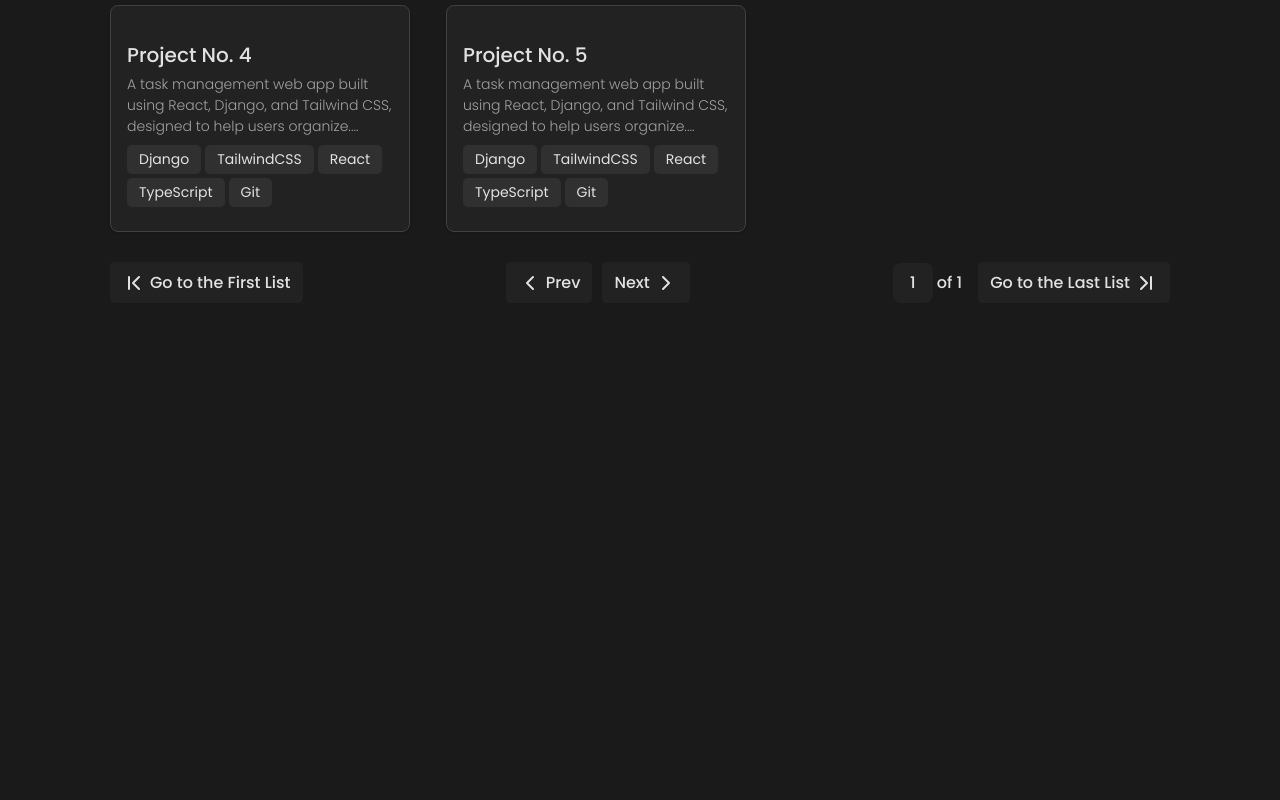
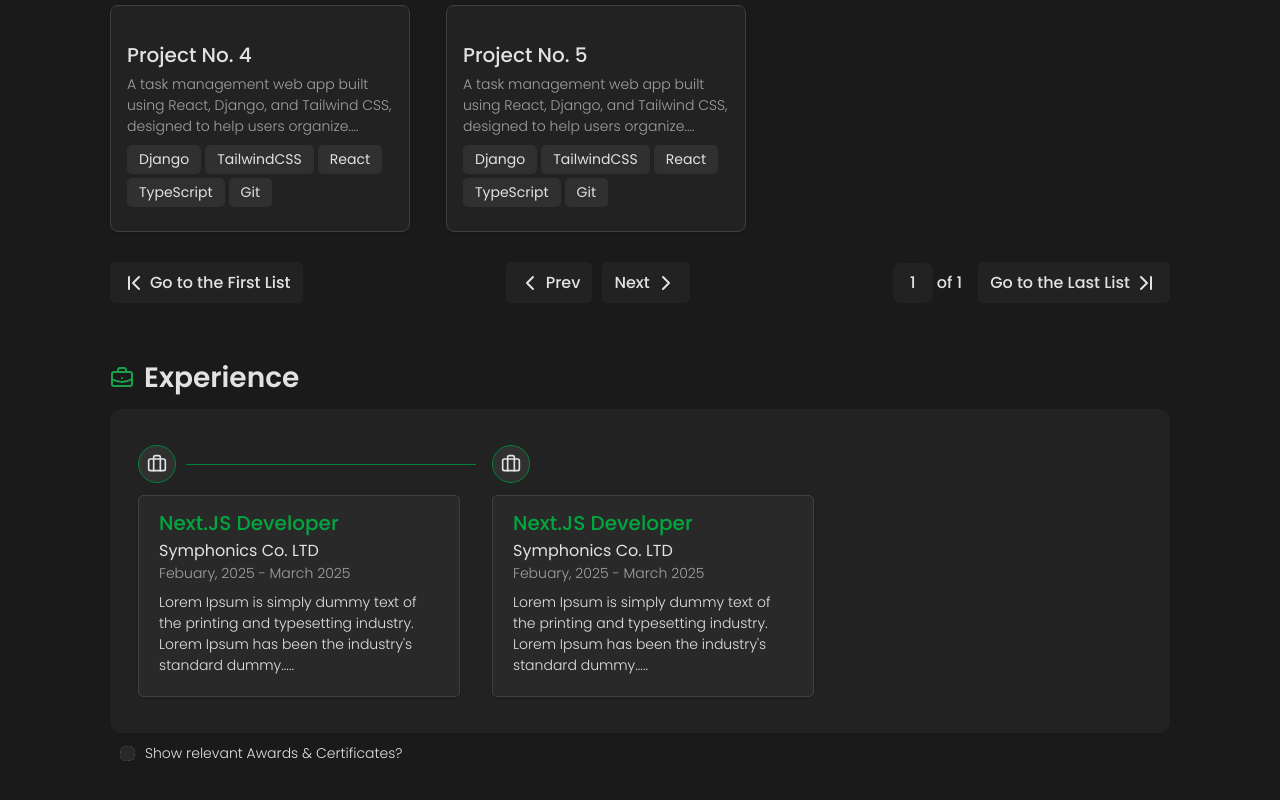
Before and after one commit to Silver-ware/nextjs-portfolio, a Next.js app: page / in a window 1280 px wide. Shown: the part 1033-1833 px from the top of the page. Before the commit the page ends 1596 px from the top, so only its background shows below. Built offline with nearby package versions, Linux system fonts and the light colour scheme.

Commit message:
Initial Experience Section

```diff
--- a/app/page.tsx
+++ b/app/page.tsx
@@ -1,3 +1,4 @@
+import Experience from "@/sections/Experience";
 import Hero from "@/sections/Hero";
 import Projects from "@/sections/Projects";
 import TechStack from "@/sections/TechStack";
@@ -9,6 +10,7 @@ export default function Landing() {
       <main className="flex flex-col items-start gap-6 pt-0 pb-60 px-[110px] w-full">
         <TechStack/>
         <Projects/>
+        <Experience/>
       </main>
     </>
   );
--- /dev/null
+++ b/sections/Experience.tsx
@@ -0,0 +1,95 @@
+"use client"
+import { Card, CardContent } from "@/components/ui/card";
+import { Separator } from "@/components/ui/separator";
+import { Briefcase, BriefcaseBusiness } from "lucide-react";
+
+const experienceData = [
+    {
+        id: 1,
+        position: "Next.JS Developer",
+        company: "Symphonics Co. LTD",
+        period: "Febuary, 2025 - March 2025",
+        description:
+            "Lorem Ipsum is simply dummy text of the printing and typesetting industry. Lorem Ipsum has been the industry's standard dummy.....",
+        logo: "",
+    },
+    {
+        id: 2,
+        position: "Next.JS Developer",
+        company: "Symphonics Co. LTD",
+        period: "Febuary, 2025 - March 2025",
+        description:
+            "Lorem Ipsum is simply dummy text of the printing and typesetting industry. Lorem Ipsum has been the industry's standard dummy.....",
+        logo: "",
+    },
+];
+
+
+
+export default function Experience() {
+  return (
+    <section className="flex-col items-start px-0 py-2.5 flex gap-2.5 w-full">
+      <div className="inline-flex items-center gap-2.5">
+        <BriefcaseBusiness className="w-6 h-6 text-[#16A34A]" />
+        <h2 className="relative w-fit font-semibold text-[#e2e2e2] text-[28px] tracking-[0] leading-[normal]">
+          Experience
+        </h2>
+      </div>
+
+      <div className="flex items-center pl-1 pr-4 py-5 w-full bg-[#52525226] rounded-xl">
+        {experienceData.map((experience, index) => (
+          <div
+            key={experience.id}
+            className="inline-flex flex-col items-start gap-3 px-0 py-4"
+          >
+            <div className="flex relative items-center gap-2.5 pl-6 pr-0 py-0 w-full">
+              <div className="inline-flex items-center justify-center p-2 bg-[#a3a3a31a] rounded-full border border-solid border-green-700">
+                <Briefcase className="w-5 h-5 text-[#e2e2e2]" />
+              </div>
+              {index < experienceData.length - 1 && (
+                <Separator className="max-w-[290px] h-px bg-green-700" />
+              )}
+            </div>
+
+            <div className="inline-flex flex-col items-start gap-2.5 pl-6 pr-2 py-0">
+              <Card className="inline-flex flex-col items-start px-5 py-3 bg-[#52525226] rounded-[5px] border border-solid border-neutral-700">
+                <CardContent className="p-0">
+                  <div className="flex flex-col items-start w-full">
+                    <h3 className="relative w-fit font-medium text-green-600 text-xl tracking-[0] leading-[normal]">
+                      {experience.position}
+                    </h3>
+                    <div className="relative w-fit font-normal text-[#e2e2e2] text-base tracking-[0] leading-[normal]">
+                      {experience.company}
+                    </div>
+                    <div className="relative w-fit font-light text-neutral-400 text-sm tracking-[0] leading-[normal]">
+                      {experience.period}
+                    </div>
+                  </div>
+
+                  <div className="flex w-[280px] items-center gap-2.5 px-0 py-2">
+                    <p className="relative flex-1 font-light text-[#e2e2e2] text-sm tracking-[0] leading-[normal]">
+                      {experience.description}
+                    </p>
+                  </div>
+
+                  {/* <img
+                      className="absolute w-[145px] h-[54px] -top-2.5 left-[88px] aspect-[2.69]"
+                      alt="Company logo"
+                      src={experience.logo}
+                  /> */}
+                </CardContent>
+              </Card>
+            </div>
+          </div>
+        ))}
+      </div>
+
+      <div className="inline-flex items-center gap-2.5 px-2.5 py-0">
+        <div className="relative w-[15px] h-[15px] bg-[#a3a3a31a] rounded-[5px] border border-dashed border-neutral-700" />
+        <div className="relative w-fit font-light text-[#e2e2e2] text-sm tracking-[0] leading-[normal]">
+          Show relevant Awards & Certificates?
+        </div>
+      </div>
+    </section>
+  );
+}
```
